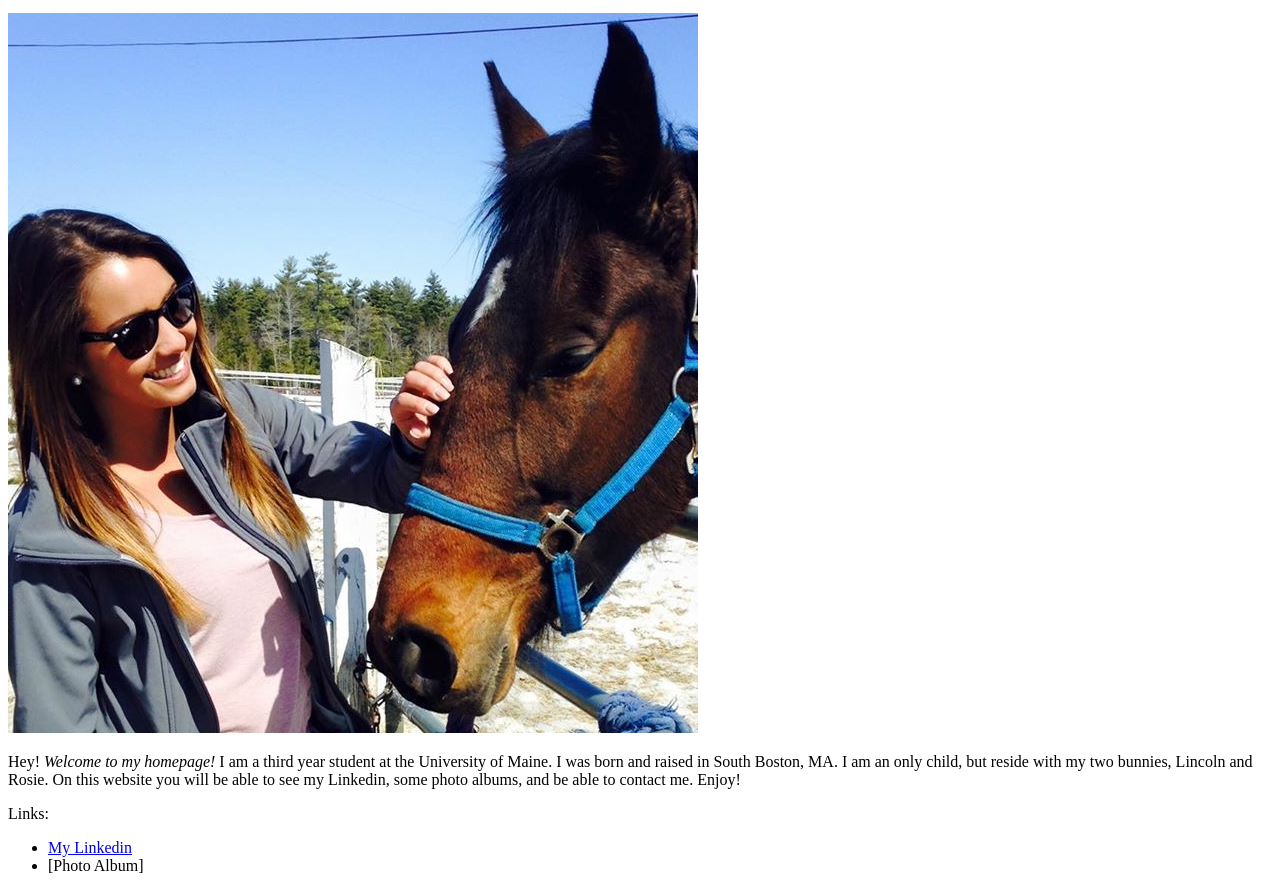
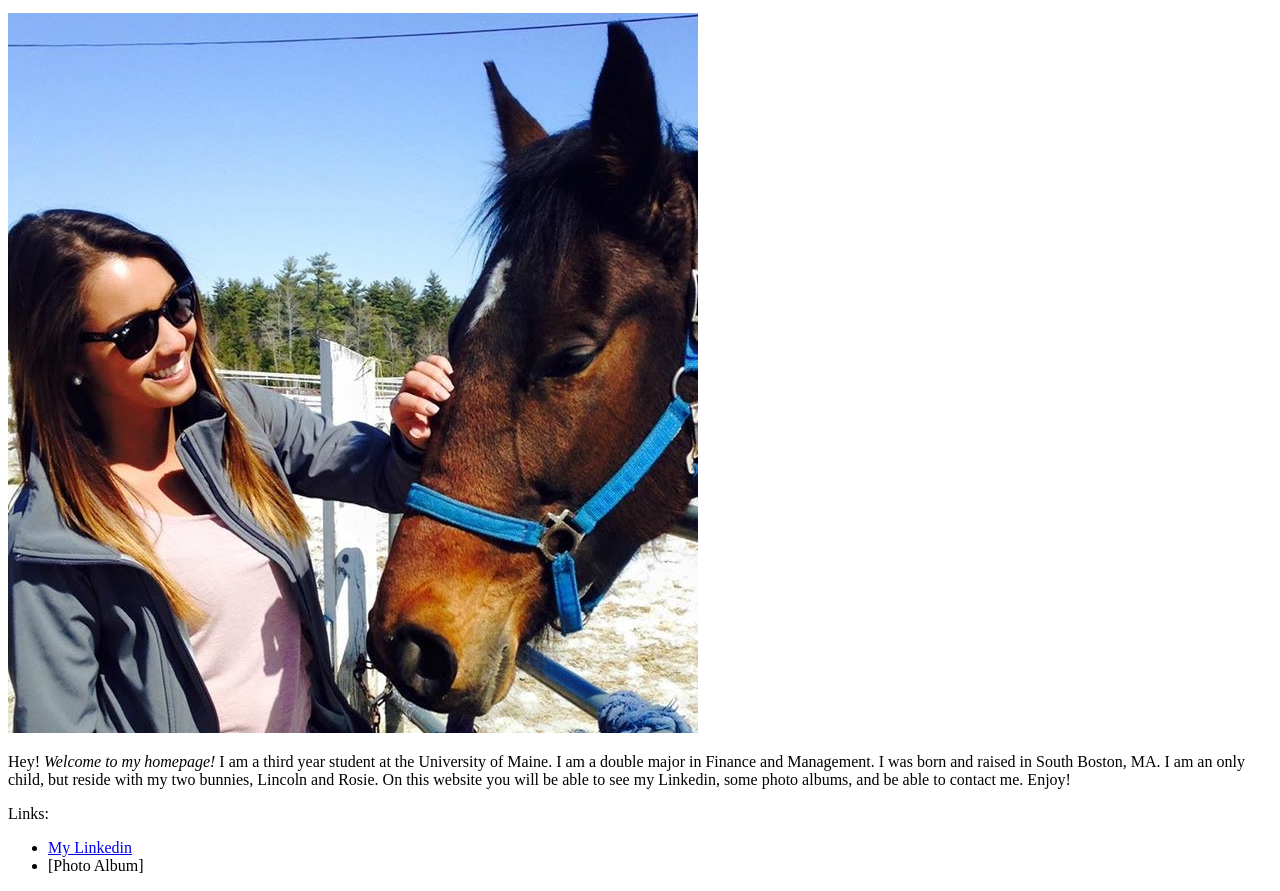
Before and after one commit to lcallanan/lcallanan.github.io, a plain HTML site: page First webpage.html in a window 1280 px wide. Shown: the part 101-992 px from the top of the page. Drawn offline with Linux system fonts and the light colour scheme.

Commit message:
Update First webpage.html

```diff
--- a/First webpage.html
+++ b/First webpage.html
@@ -11,7 +11,7 @@
 
 <IMG SRC="Portrait.jpg">
 
-<P>Hey! <I>Welcome to my homepage!</I> I am a third year student at the University of Maine. I was born and raised in South Boston, MA. I am an only child, but reside with my two bunnies, Lincoln and Rosie. On this website you will be able to see my Linkedin, some photo albums, and be able to contact me. Enjoy!</P>
+<P>Hey! <I>Welcome to my homepage!</I> I am a third year student at the University of Maine. I am a double major in Finance and Management. I was born and raised in South Boston, MA. I am an only child, but reside with my two bunnies, Lincoln and Rosie. On this website you will be able to see my Linkedin, some photo albums, and be able to contact me. Enjoy!</P>
 
 Links:
 <UL>
```
